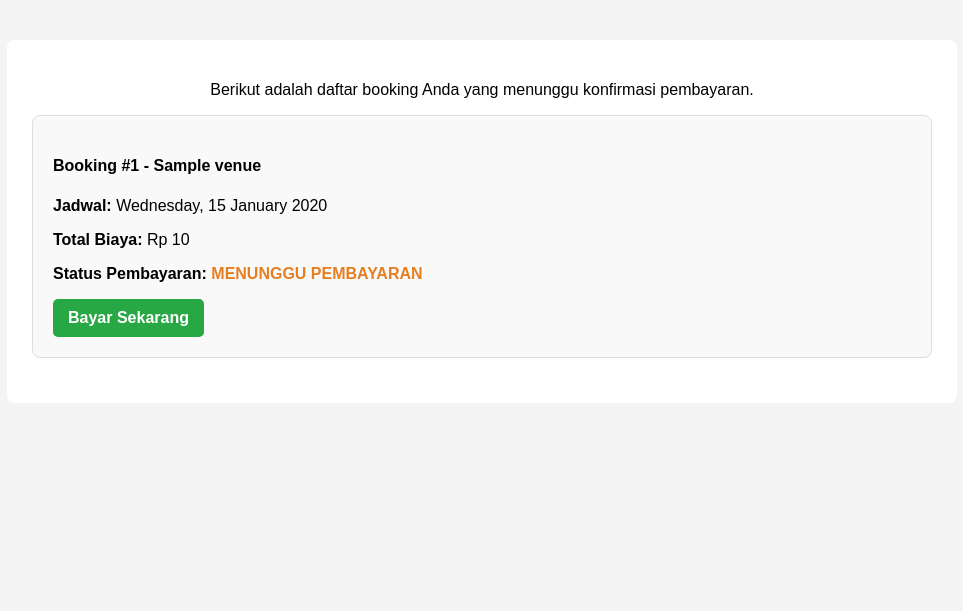
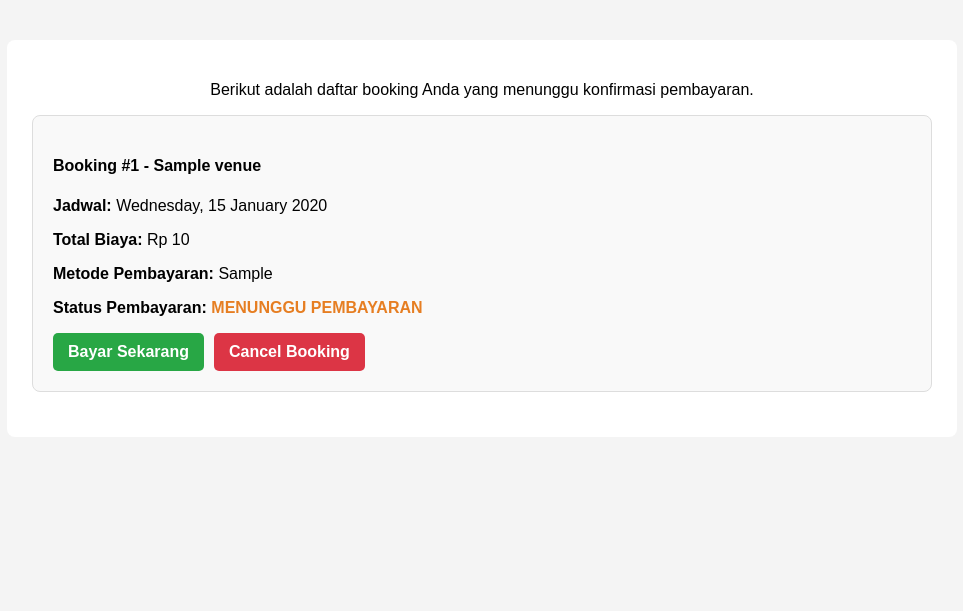
Before and after one commit to pbp-kelompok-e4/all-ahraga, a Django app: page /my-bookings/ in a window 1280 px wide. Shown: the part 58-669 px from the top of the page, without its empty margins (158-1121 px from the left). Run offline with Django 5.2, Linux system fonts and the light colour scheme; a user stored in the database is signed in; tables that the repository leaves empty hold one stand-in row (values such as "Sample post").

Commit message:
add delete booking feature and payment method

```diff
--- a/main/templates/main/my_bookings.html
+++ b/main/templates/main/my_bookings.html
@@ -24,15 +24,24 @@
                         <strong>Total Biaya:</strong> Rp {{ booking.total_price }}
                     </p>
                     <p>
+                        <strong>Metode Pembayaran:</strong> {{ booking.transaction.payment_method }}
+                    </p>
+                    <p>
                         <strong>Status Pembayaran:</strong>
                         <span style="font-weight: bold; color: #E67E22;">
                             MENUNGGU PEMBAYARAN
                         </span>
                     </p>
 
-                    <a href="{% url 'customer_payment' booking.id %}" style="display: inline-block; padding: 10px 15px; background-color: #28a745; color: white; text-decoration: none; border-radius: 5px; font-weight: bold;">
-                        Bayar Sekarang
-                    </a>
+                    <div style="display: flex; gap: 10px;">
+                        <a href="{% url 'customer_payment' booking.id %}" style="display: inline-block; padding: 10px 15px; background-color: #28a745; color: white; text-decoration: none; border-radius: 5px; font-weight: bold;">
+                            Bayar Sekarang
+                        </a>
+                        <a href="{% url 'delete_booking' booking.id %}" style="display: inline-block; padding: 10px 15px; background-color: #dc3545; color: white; text-decoration: none; border-radius: 5px; font-weight: bold;"
+                           onclick="return confirm('Apakah Anda yakin ingin membatalkan booking ini?');">
+                            Cancel Booking
+                        </a>
+                    </div>
                 </li>
             {% endfor %}
         </ul>
--- a/main/views.py
+++ b/main/views.py
@@ -257,6 +257,7 @@ def create_booking(request, venue_id):
         schedule_id = request.POST.get('schedule_id')
         equipment_ids = request.POST.getlist('equipment')
         coach_id = request.POST.get('coach')
+        payment_method = request.POST.get('payment_method')
 
         # Validasi jadwal
         if not schedule_id:
@@ -300,13 +301,6 @@ def create_booking(request, venue_id):
             total_price=total_price,
         )
 
-        schedule.is_booked = True
-        schedule.save()
-
-        if coach_schedule:
-            coach_schedule.is_booked = True
-            coach_schedule.save()
-
         for equipment in selected_equipment:
             BookingEquipment.objects.create(
                 booking=booking, equipment=equipment, quantity=1, sub_total=equipment.rental_price
@@ -316,13 +310,13 @@ def create_booking(request, venue_id):
         Transaction.objects.create(
             booking=booking,
             status='PENDING',
-            payment_method='TRANSFER',
+            payment_method=payment_method,
             revenue_venue=venue.price_per_hour,
             revenue_coach=coach.rate_per_hour if coach else 0,
             revenue_platform=0
         )
 
-        return redirect('home')
+        return redirect('my_bookings')
 
     context = {
         'venue': venue,
@@ -338,9 +332,45 @@ def customer_payment(request, booking_id):
     # Konfirmasi pembayaran
     booking = get_object_or_404(Booking, id=booking_id, customer=request.user)
     transaction = booking.transaction
-    transaction.status = 'CONFIRMED'
-    transaction.save()
-    return redirect('home')
+
+    if transaction.method and transaction.payment_method.upper() == 'CASH':
+        if transaction.status != 'CONFIRMED':
+            transaction.status = 'CONFIRMED'
+            transaction.save()
+
+            venue_schedule = booking.venue_schedule
+            venue_schedule.is_booked = True
+            venue_schedule.save()
+
+            if booking.coach:
+                coach_schedule = booking.coach_schedule
+                coach_schedule.is_booked = True
+                coach_schedule.save()
+
+        return redirect('my_bookings')
+
+    if request.method == 'POST':
+        # Tombol "Sudah bayar" ditekan → konfirmasi transaksi sama seperti cash
+        transaction.status = 'CONFIRMED'
+        transaction.save()
+
+        venue_schedule = booking.venue_schedule
+        venue_schedule.is_booked = True
+        venue_schedule.save()
+
+        if booking.coach_schedule:
+            coach_schedule = booking.coach_schedule
+            coach_schedule.is_booked = True
+            coach_schedule.save()
+
+        messages.success(request, "Pembayaran terkonfirmasi. Booking dikonfirmasi.")
+        return redirect('my_bookings')
+    context = {
+        'booking': booking,
+        'transaction': transaction,
+    }
+
+    return render(request, 'main/customer_payment.html', context)
 
 @login_required(login_url='login')
 @user_passes_test(lambda user: hasattr(user, 'profile') and user.profile.is_customer, login_url='home')
@@ -368,3 +398,13 @@ def my_bookings(request):
     }
 
     return render(request, 'main/my_bookings.html', context)
+
+@login_required(login_url='login')
+@user_passes_test(lambda user: hasattr(user, 'profile') and user.profile.is_customer, login_url='home')
+def delete_booking(request, booking_id):
+    booking = get_object_or_404(Booking, id=booking_id, customer=request.user)
+
+    if booking.transaction and booking.transaction.status == 'PENDING':
+        booking.transaction.delete()
+        booking.delete()
+    return redirect('home')
```
